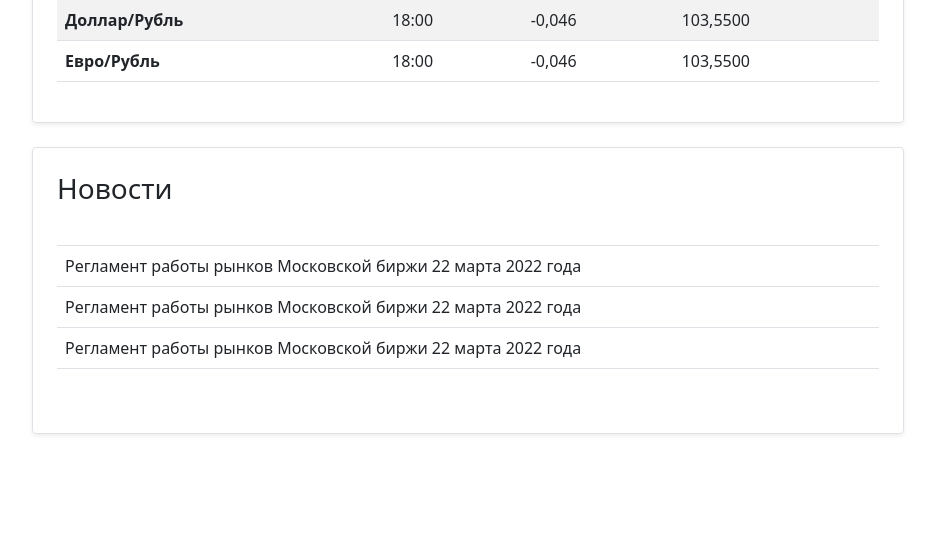
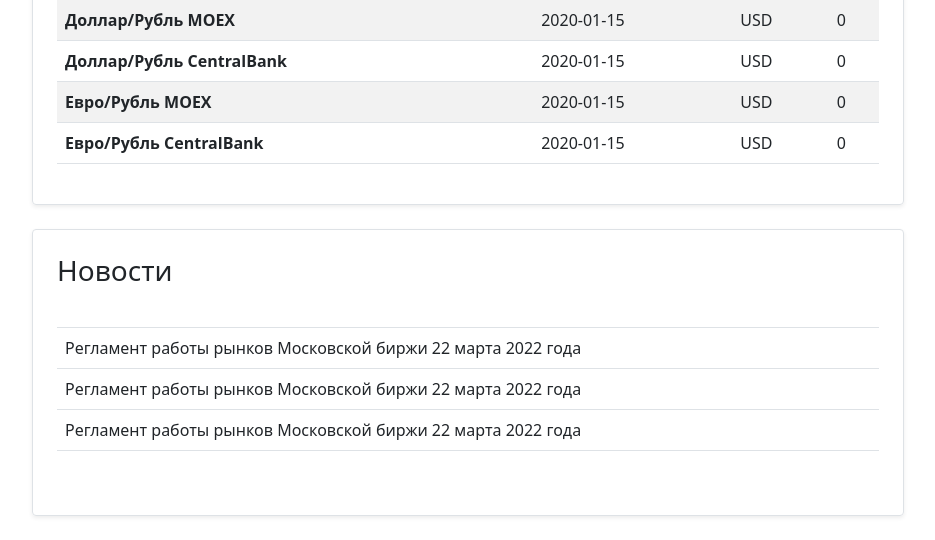
Before and after one commit to profMsaif/news-rubles, a Django app: template mainpage/templates/mainpage/index.html in a window 1280 px wide. Shown: the part 622-1162 px from the top of the page, without its empty margins (172-1107 px from the left). Before the commit the page ends 1057 px from the top, so only its background shows below. Run offline with Django 4.2, Linux system fonts and the light colour scheme; tables that the repository leaves empty hold one stand-in row (values such as "Sample post"); the template is opened without the code that fills it: values that come from a table or form of the project are taken from there, most other values are stand-ins (such as "Sample title", 1, 10 or a date in 2020); some libraries are stand-ins or nearby versions.

Commit message:
dinamic information table

```diff
--- a/URFU_django_project/settings.py
+++ b/URFU_django_project/settings.py
@@ -52,7 +52,8 @@ INSTALLED_APPS = [
     'django.contrib.sessions',
     'django.contrib.messages',
     'django.contrib.staticfiles',
-    'mainpage'
+    'mainpage',
+    'mathfilters'
 ]
 
 MIDDLEWARE = [
--- a/mainpage/templates/mainpage/base.html
+++ b/mainpage/templates/mainpage/base.html
@@ -1,5 +1,5 @@
 {% load static %}
-
+{% load mathfilters %}
 
 <!doctype html>
 <html lang="en">
--- a/mainpage/templates/mainpage/index.html
+++ b/mainpage/templates/mainpage/index.html
@@ -1,7 +1,7 @@
-
 
 {% extends 'mainpage/base.html' %}
 {% load static %}
+{% load mathfilters %}
 
 {% block title %}
     Main Page
@@ -15,6 +15,7 @@
           <h3 class="mb-0">Валютный рынок</h3>
             <br>
             <!-- {{ currencyUSD }} -->
+
 
 
             <!-- JS ЧАСТЬ, ПОТОМУ ЧТО ПЕРЕДАТЬ JSON НАПРЯМУЮ В JS НЕ ПОЛУЧАЕТСЯ -->
@@ -137,20 +138,35 @@
                 <!-- <div id="container-chart"></div> -->
                 <div id="container-chartt" style="width:100%; height:380px;"></div>
             <!--  -->
+            <!-- {{ all_currencyUSD_date|last }} -->
             <!-- Информационная таблица -->
             <table class="table table-striped">
                 <tbody>
                     <tr>
-                      <th scope="row">Доллар/Рубль</th>
-                      <td colspan="4">18:00</td>
-                      <td>-0,046</td>
-                      <td>103,5500</td>
+                      <th scope="row">Доллар/Рубль MOEX</th>
+                      <td colspan="4">{{ dates_list|last }}</td>
+                      <td>
+                        {{ currency_math_USD_MOEX }}
+                      </td>
+                      <td>{{ all_currencyUSD_date|last }}</td>
                     </tr>
                     <tr>
-                      <th scope="row">Евро/Рубль</th>
-                      <td colspan="4">18:00</td>
-                      <td>-0,046</td>
-                      <td>103,5500</td>
+                      <th scope="row">Доллар/Рубль CentralBank</th>
+                      <td colspan="4">{{ dates_list|last }}</td>
+                      <td>{{ currency_math_USD_CB }}</td>
+                      <td>{{ CB_currencyUSD_date|last }}</td>
+                    </tr>
+                    <tr>
+                      <th scope="row">Евро/Рубль MOEX</th>
+                      <td colspan="4">{{ dates_list_eur|last }}</td>
+                      <td>{{ currency_math_EUR_MOEX }}</td>
+                      <td>{{ all_currencyEUR_date|last }}</td>
+                    </tr>
+                    <tr>
+                      <th scope="row">Евро/Рубль CentralBank</th>
+                      <td colspan="4">{{ dates_list_eur|last }}</td>
+                      <td>{{ currency_math_EUR_CB }}</td>
+                      <td>{{ CB_currencyEUR_date|last }}</td>
                     </tr>
                   </tbody>
             </table>
```
Also changed, not shown: mainpage/views.py (+10 -1 lines).
